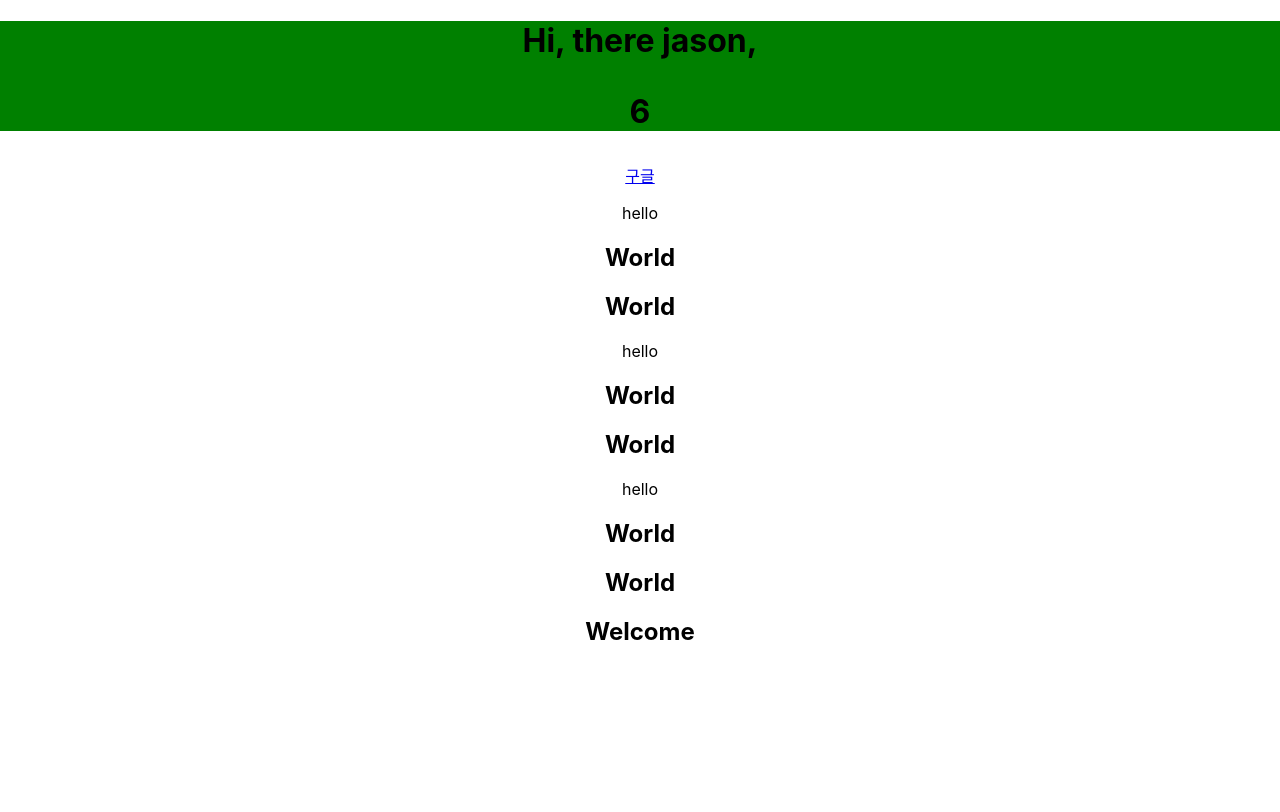
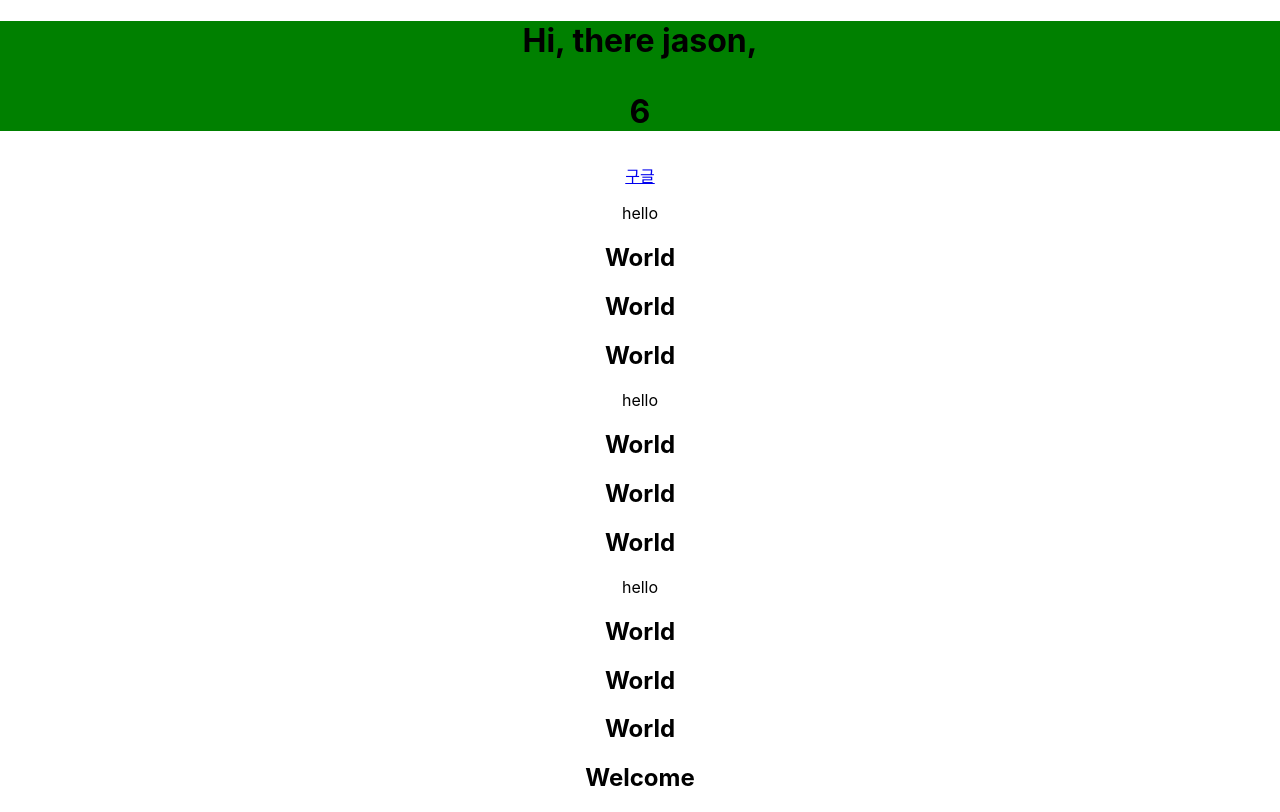
Before and after one commit to imyourjack/apple, a React (Create React App) app: page / in a window 1280 px wide. Built offline with nearby package versions, Linux system fonts and the light colour scheme.

Commit message:
Initial commit

```diff
--- a/src/component/Hello.js
+++ b/src/component/Hello.js
@@ -6,6 +6,7 @@ export default function Hello() {
       <p>hello</p>
       <World />
       <World />
+      <World />
     </div>
   )
 }
```
